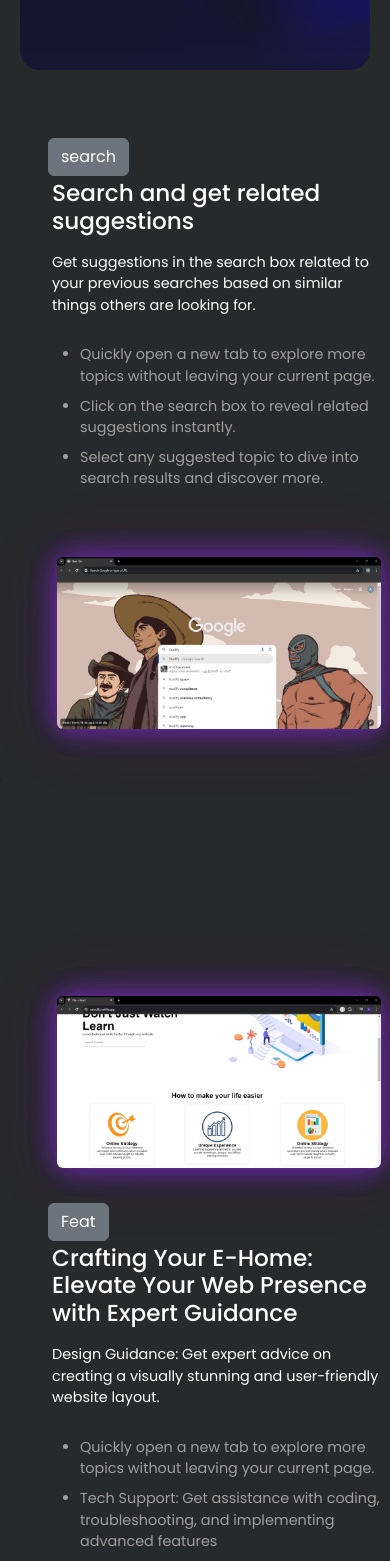
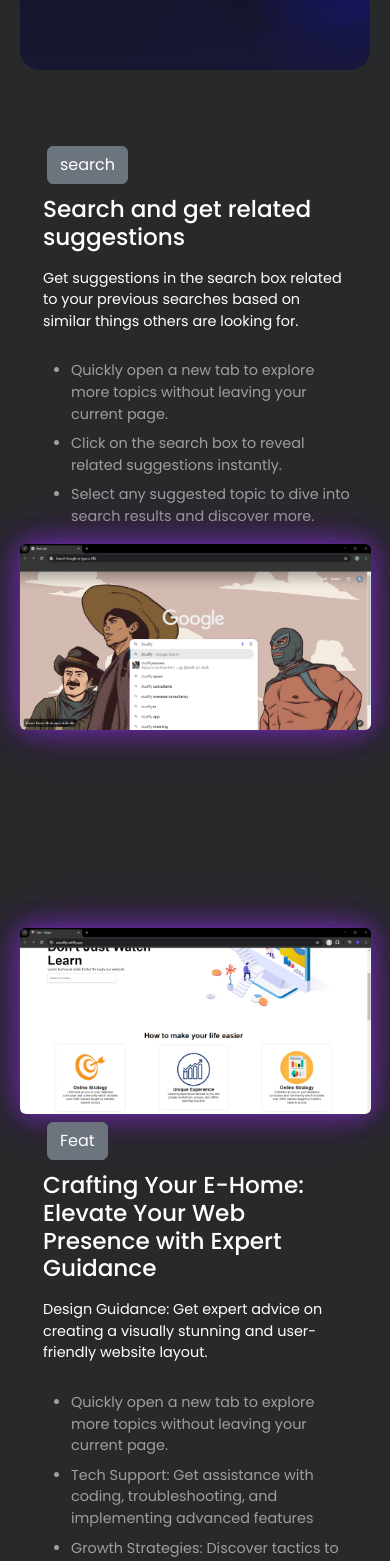
Before and after one commit to Ajay-muthusamy/Studify_profile_page, a React (Vite) app: page / in a window 390 px wide. Shown: the part 160-1721 px from the top of the page. Built offline with nearby package versions, Linux system fonts and the light colour scheme.

Commit message:
feat:main section

```diff
--- a/src/header/header.jsx
+++ b/src/header/header.jsx
@@ -12,10 +12,10 @@ const header = () => {
         </p>
       </h1>
       <div className="box  pt-5">
-        <div className="search-container d-flex align-items-center justify-content-center  ps-5  ">
+        <div className="search-container d-flex align-items-center justify-content-center  ">
 
           <div className="sec_container text-white ">
-            <button className="btn btn-secondary">search</button>
+            <button className="btn btn-secondary m-2">search</button>
             <h3 className="text-white p-1 w-40">
               Search and get related <br />
               suggestions
--- a/src/languagelearn/lan.jsx
+++ b/src/languagelearn/lan.jsx
@@ -5,10 +5,10 @@ const lan = () => {
   return (
     <div>
       <div className="box3 pt-5">
-        <div className="search-container d-flex align-items-center justify-content-center  ps-5  ">
+        <div className="search-container">
           <div className="sec_container text-white ">
-            <button className="btn btn-secondary">Feat</button>
-            <h4 className="text-white p-1 w-40">
+            <button className="btn btn-secondary m-2">Feat</button>
+            <h4 className="text-white w-40">
               Unlocking Multilingual Mastery: Empower Your Language Skills with
               Versatility
             </h4>
--- a/src/main.css
+++ b/src/main.css
@@ -85,10 +85,13 @@ ul{
     flex-direction: column;
   }
   .sec_container{
-    width: 100%;
+    width: 80%;
   }
   .search-container img{
-    width: 100%;
+    width: 90%;
+  }
+  .box3{
+    width: 80%;
   }
 
 
@@ -102,13 +105,11 @@ ul{
     align-items: center;
   }
   .sec_container{
-    padding-bottom: 5%;
-    width: 100%;
+    width: 80%;
     font-size: 90%;
   }
   .search-container img{
-    width: 95%;
-    margin: 10%;
+    width:90%;
   }
   .box3
   {
@@ -116,8 +117,15 @@ ul{
     display: flex;
     justify-content: center;
     align-items: center;
-    padding-right: 7%;
+    width: 80%;
+    display: flex;
+    justify-content: center;
+    align-items: center;
+    margin: 5vh;
+    padding: 1%;
+    width: 90%;
   }
+
   .bodycard{
     flex-direction: column;
     justify-content: center;
--- a/src/main2/banner2.jsx
+++ b/src/main2/banner2.jsx
@@ -5,14 +5,14 @@ const banner2 = () => {
   return (
     <div>
       <div className="box1 pt-5">
-        <div className="search-container d-flex align-items-center justify-content-center  ps-5  ">
+        <div className="search-container d-flex align-items-center justify-content-center ">
         <img
               src={b2}
               alt=""
               className="img-fluid rounded image2"
             />
           <div className="sec_container text-white ">
-            <button className="btn btn-secondary">Feat</button>
+            <button className="btn btn-secondary m-2">Feat</button>
             <h3 className="text-white p-1 w-40">
             Crafting Your E-Home: Elevate Your Web Presence with Expert Guidance
             </h3>
```
